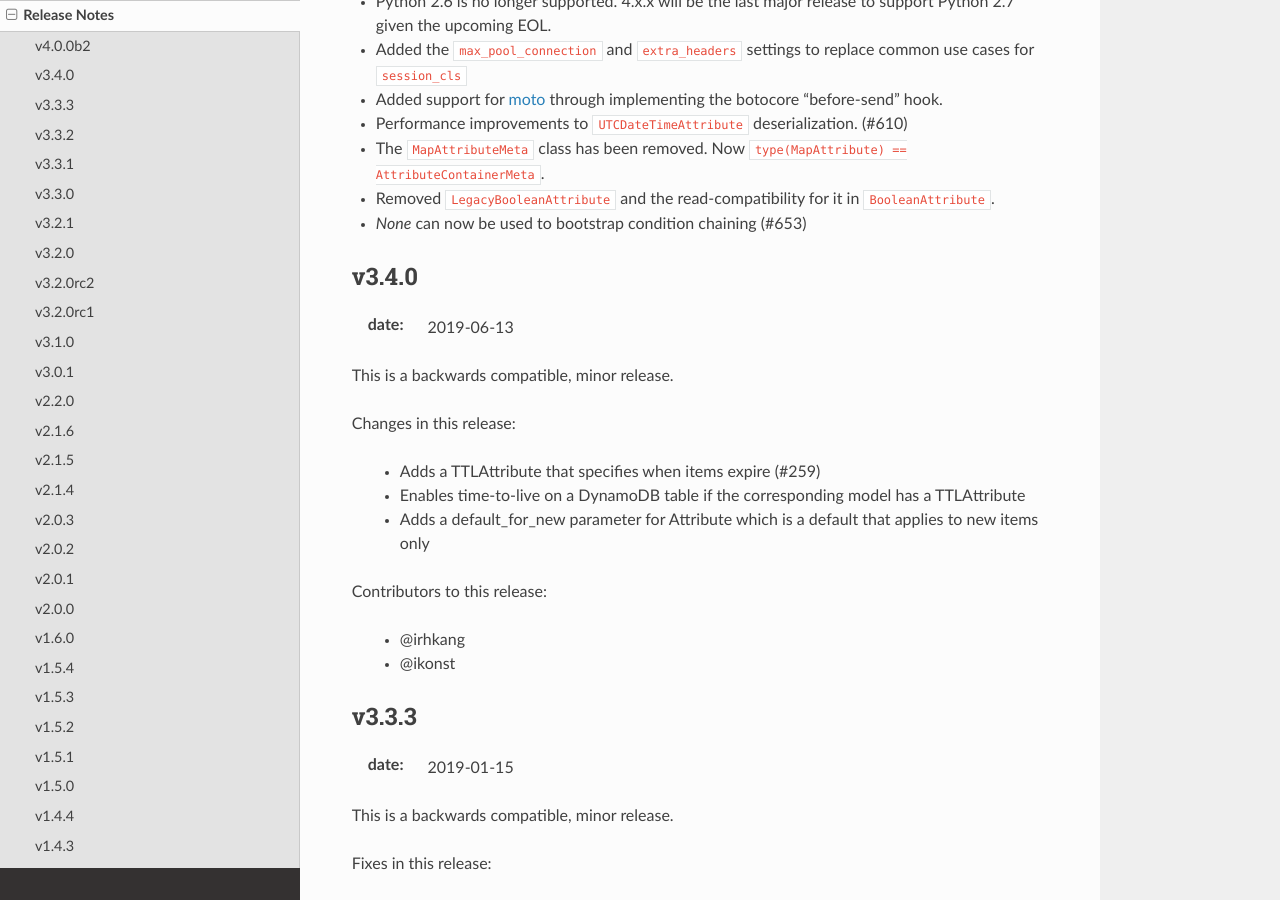
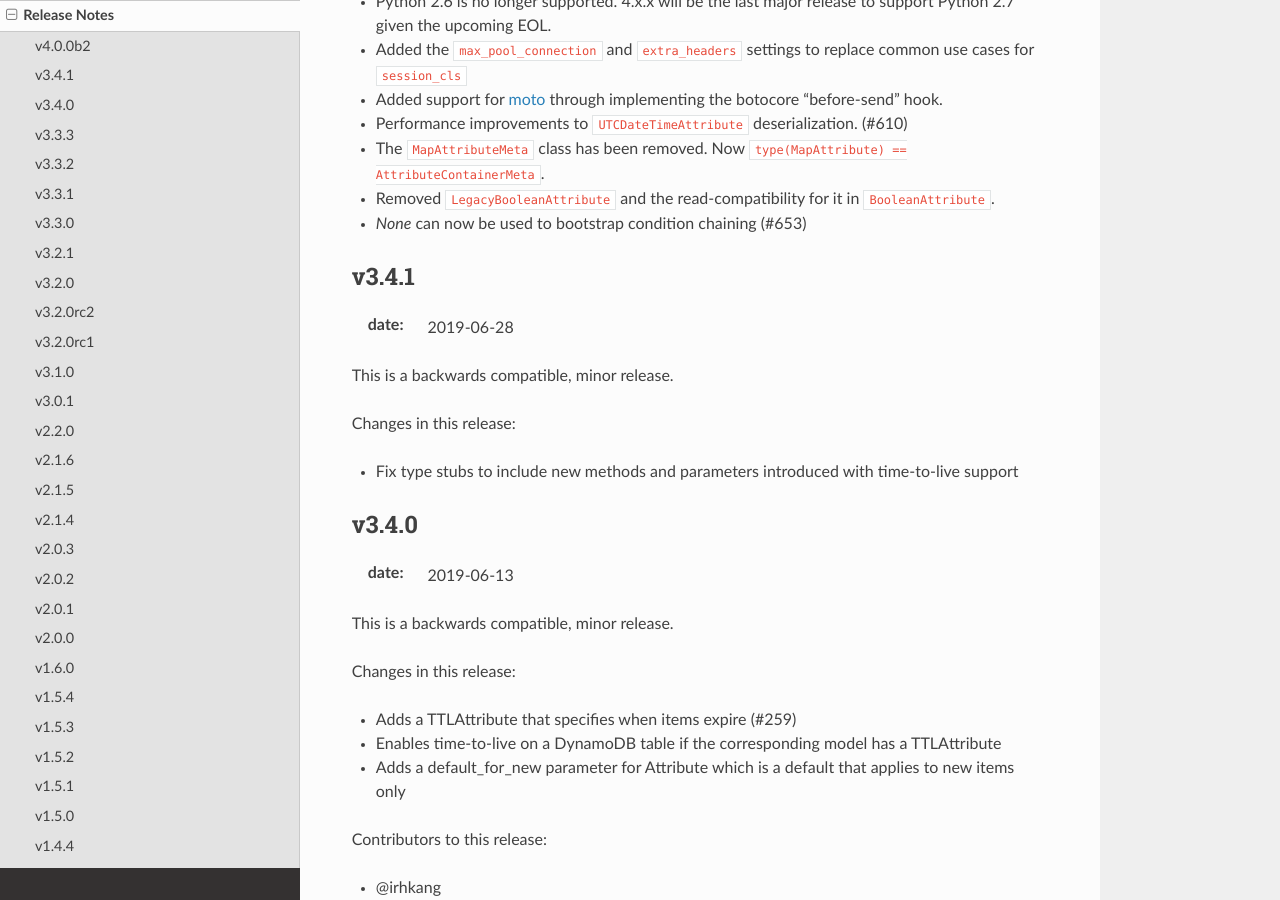
Before and after one commit to pynamodb/PynamoDB, a Sphinx documentation site: the page built from docs/release_notes.rst, in a window 1280 px wide and 900 px high, scrolled down 1330 px. Built offline with Sphinx 7.4.7 and the Read the Docs theme 2.0.0, drawn with Linux system fonts in a browser that asks for light colours.

Commit message:
pull in 3.4.x

```diff
--- a/docs/release_notes.rst
+++ b/docs/release_notes.rst
@@ -51,6 +51,18 @@
 * `None` can now be used to bootstrap condition chaining (#653)
 
 
+v3.4.1
+------
+
+:date: 2019-06-28
+
+This is a backwards compatible, minor release.
+
+Changes in this release:
+
+* Fix type stubs to include new methods and parameters introduced with time-to-live support
+
+
 v3.4.0
 ------
 
@@ -60,14 +72,14 @@
 
 Changes in this release:
 
- * Adds a TTLAttribute that specifies when items expire (#259)
- * Enables time-to-live on a DynamoDB table if the corresponding model has a TTLAttribute
- * Adds a default_for_new parameter for Attribute which is a default that applies to new items only
+* Adds a TTLAttribute that specifies when items expire (#259)
+* Enables time-to-live on a DynamoDB table if the corresponding model has a TTLAttribute
+* Adds a default_for_new parameter for Attribute which is a default that applies to new items only
 
 Contributors to this release:
 
- * @irhkang
- * @ikonst
+* @irhkang
+* @ikonst
 
 
 v3.3.3
@@ -135,7 +147,6 @@
 * Externalizes AWS Credentials. (#426)
 * Add migration support for LegacyBooleanAttribute. (#404, #405)
 * Rate limited Page Iterator. (#481)
-
 
 Fixes in this release:
 
```
